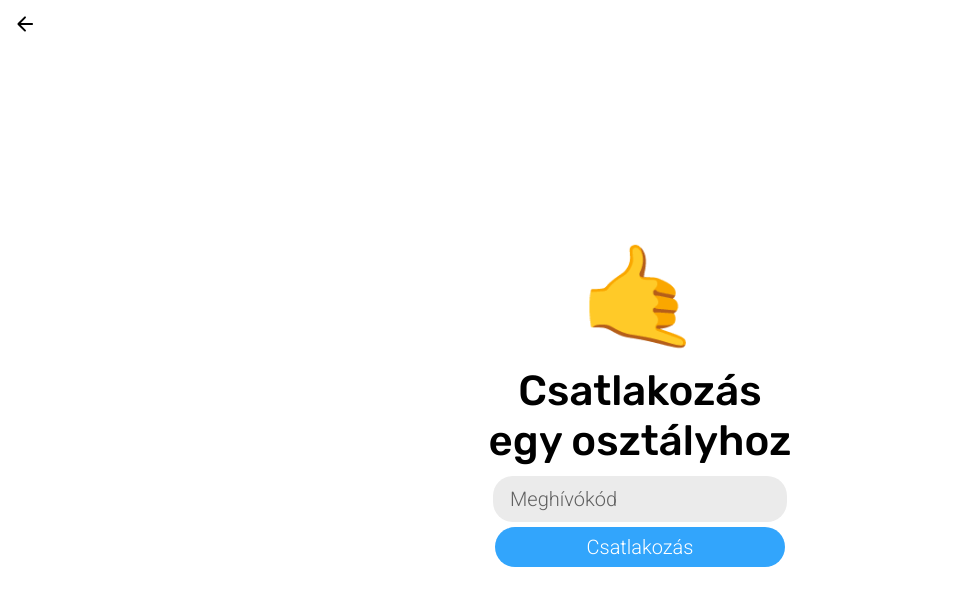
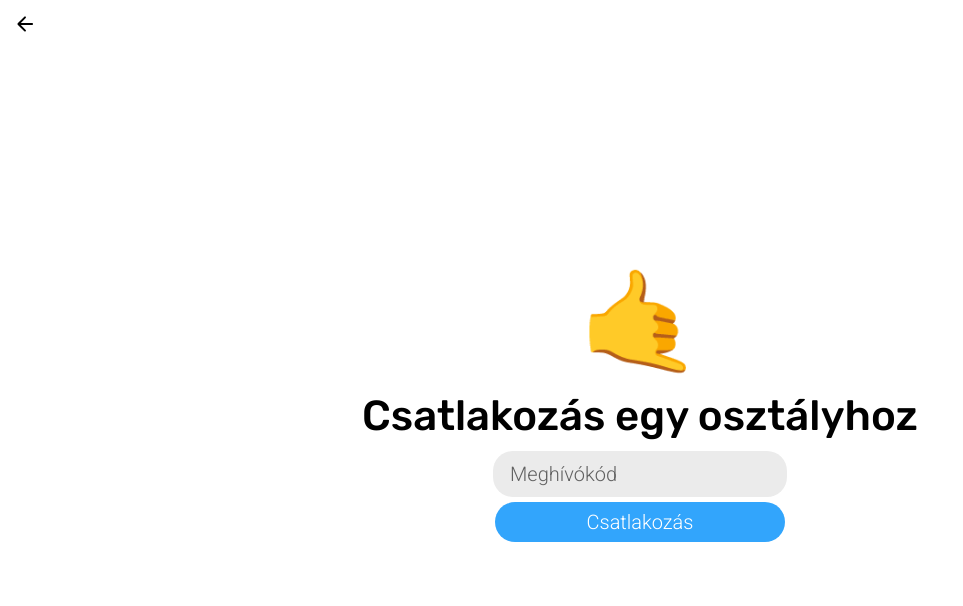
Before and after one commit to klevcsoo/bigassistant, a React (Create React App) app in the folder client/: page /class/join in a window 1280 px wide. Shown: the top 606 px of the page, without its empty margins (0-963 px from the left). Built offline with nearby package versions, Linux system fonts and the light colour scheme; no server answers.

Commit message:
Added class preview before joining

```diff
--- a/client/src/components/pages/class/ClassJoinPage.jsx
+++ b/client/src/components/pages/class/ClassJoinPage.jsx
@@ -10,12 +10,30 @@ import AppInput from '../../AppInput/AppInput';
 import AppButton from '../../AppButton/AppButton';
 import LoadingSpinner from '../../LoadingSpinner';
 import AppBackButton from '../../AppButton/AppBackButton';
+import { UserProfileHeader } from './../../layout/UserProfileHeader';
 
 export class ClassJoinPage extends Component {
   state = {
     inviteCode: '',
     joining: false,
+    gettingClass: false,
+    classPreview: null,
     codeInvalid: false
+  }
+
+  getPreview = () => {
+    this.setState({ gettingClass: true });
+    FirebaseHandler.callFunction('getClassPreview', {
+      inviteCode: this.state.inviteCode
+    }).then((result) => {
+      this.setState({
+        classPreview: result.data,
+        gettingClass: false
+      });
+    }).catch((err) => {
+      console.log(err);
+      this.setState({ codeInvalid: true, gettingClass: false });
+    });
   }
 
   joinClass = () => {
@@ -36,11 +54,17 @@ export class ClassJoinPage extends Component {
         </Helmet>
         <AppBackButton history={this.props.history} />
         <div style={{
-          width: 310,
+          width: '100vw',
           position: 'absolute',
           top: '50%', left: '50%',
           transform: 'translate(-50%, -50%)'
         }}>
+          {this.state.classPreview ? (
+            <div>
+              <UserProfileHeader {...this.state.classPreview} />
+            </div>
+          ) : (
+            <div>
               <p style={{
                 margin: 10, padding: 0,
                 textAlign: 'center',
@@ -60,8 +84,13 @@ export class ClassJoinPage extends Component {
                   fontSize: 16
                 }}>Érvénytelen kód!</p>
               )}
-          {this.state.joining ? <LoadingSpinner /> : (
-            <AppButton type="highlight" text="Csatlakozás" onClick={this.joinClass} />
+            </div>
+          )}
+          {this.state.joining || this.state.gettingClass ? <LoadingSpinner /> : (
+            <AppButton type="highlight" text="Csatlakozás" onClick={() =>{
+              if (this.state.classPreview) this.joinClass();
+              else this.getPreview();
+            }} />
           )}
         </div>
       </React.Fragment>
--- a/client/src/constants/package.json
+++ b/client/src/constants/package.json
@@ -1,6 +1,6 @@
 {
   "name": "constants",
-  "version": "2.10.2",
+  "version": "2.10.3",
   "description": "",
   "main": "appColors.js",
   "scripts": {
```
Lines whose indentation alone changed are shown as unchanged.
